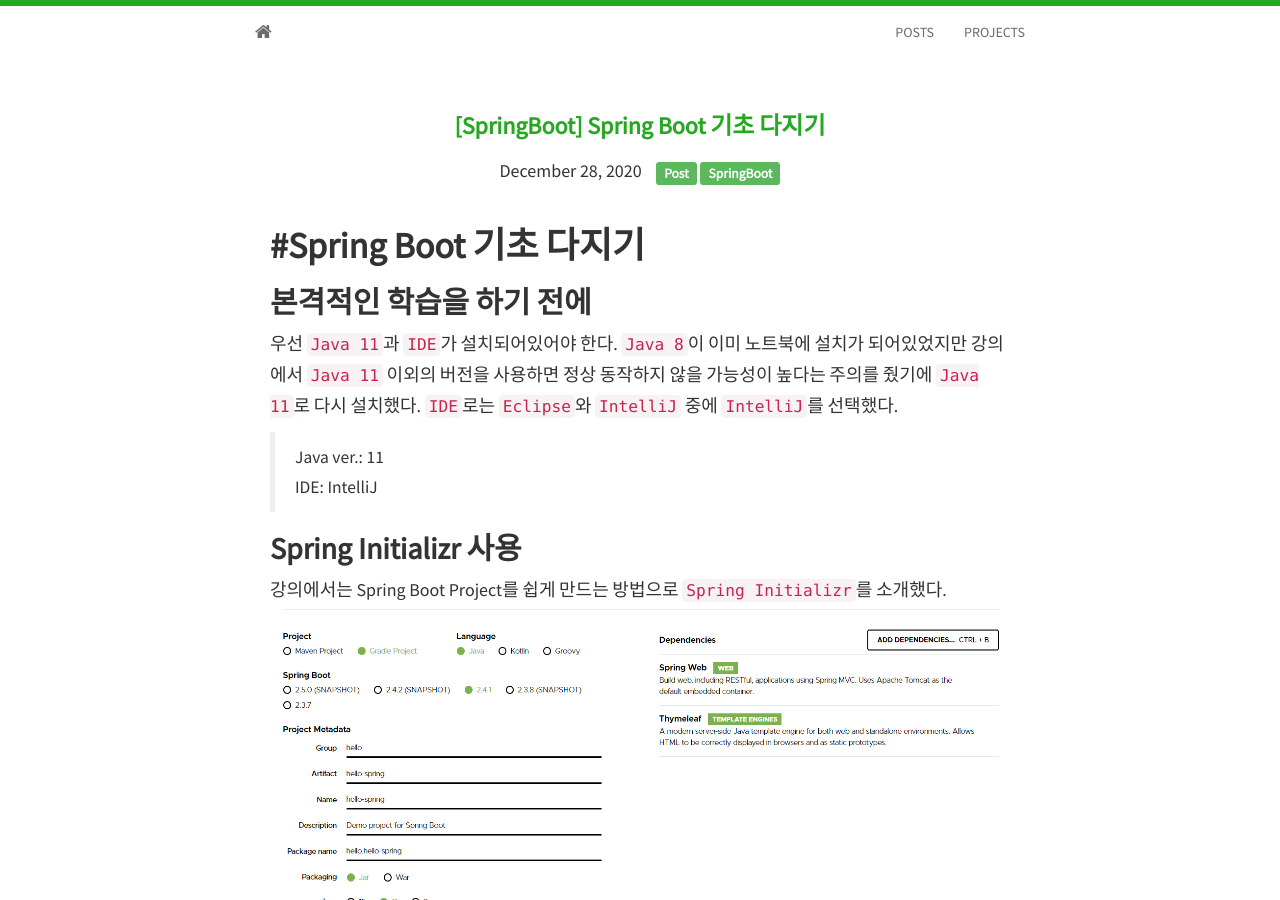
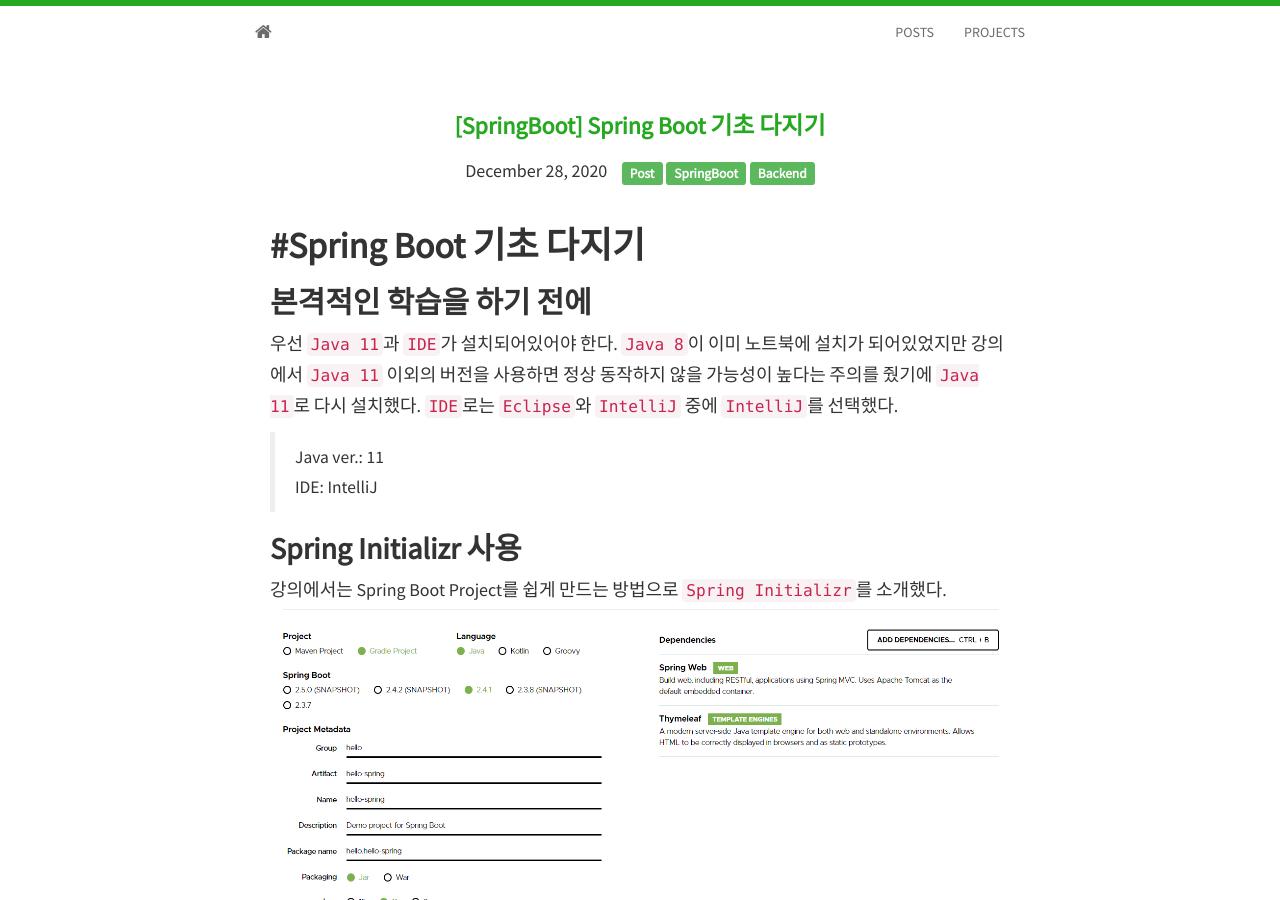
Before and after one commit to Jeongm1n/Jeongm1n.github.io, a Jekyll site: the page built from _posts/2020-12-28-post4.md, in a window 1280 px wide and 900 px high. Built offline with Jekyll 4.4.1, drawn with Linux system fonts in a browser that asks for light colours; nearby versions of some CDN libraries; comment, search, counter and statistics services are not loaded.

Commit message:
[POST] Update 2020-12-28-post4.md

```diff
--- a/_posts/2020-12-28-post4.md
+++ b/_posts/2020-12-28-post4.md
@@ -5,6 +5,7 @@ comments: true
 tags:
 - post
 - springboot
+- backend
 ---
 # <strong>#Spring Boot 기초 다지기</strong>
 
```
